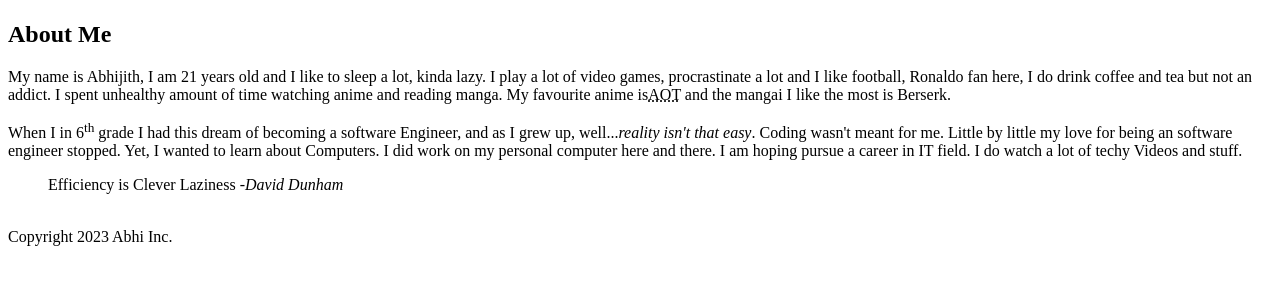
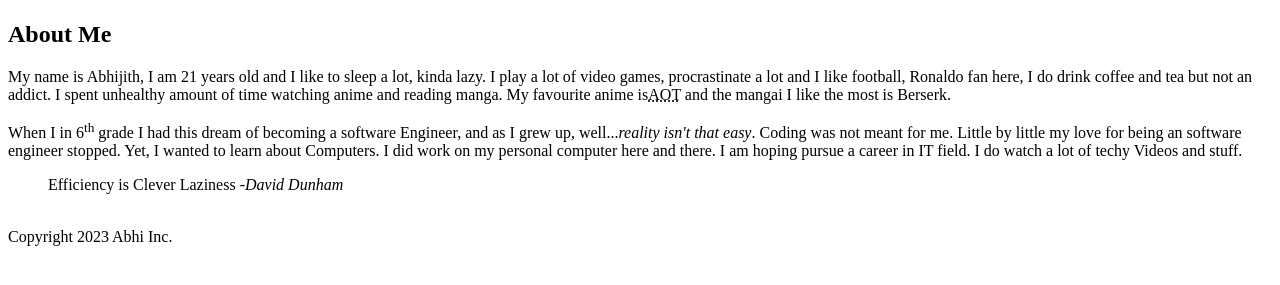
Before and after one commit to venu0005/venu0005.github.io, a plain HTML site: page html-assignment/index.html in a window 1280 px wide. Shown: the part 59-344 px from the top of the page. Drawn offline with Linux system fonts and the light colour scheme.

Commit message:
added tags

```diff
--- a/html-assignment/index.html
+++ b/html-assignment/index.html
@@ -12,7 +12,7 @@
         <h2>About Me</h2>
             <p> My name is Abhijith, I am 21 years old and I like to sleep a lot, kinda lazy. I play a lot of video games, procrastinate a lot and I like football, Ronaldo fan here, I do drink coffee and tea but not an addict. I spent unhealthy amount of time watching anime and reading manga. My favourite anime is<abbr title="Attack On Titan">AOT</abbr> and the mangai I like the most is Berserk. </p>
             <p>
-                When I in 6<sup>th</sup> grade I had this dream of becoming a software Engineer, and as I grew up, well...<em>reality isn't that easy</em>. Coding wasn't meant for me. Little by little my love for being an software engineer stopped. Yet, I wanted to learn about Computers. I did work on my personal computer here and there. I am hoping pursue a career in IT field. I do watch a lot of techy Videos and stuff. <blockquote>Efficiency is Clever Laziness -<cite>David Dunham</cite></blockquote>
+                When I in 6<sup>th</sup> grade I had this dream of becoming a software Engineer, and as I grew up, well...<em>reality isn't that easy</em>. Coding was not meant for me. Little by little my love for being an software engineer stopped. Yet, I wanted to learn about Computers. I did work on my personal computer here and there. I am hoping pursue a career in IT field. I do watch a lot of techy Videos and stuff. <blockquote>Efficiency is Clever Laziness -<cite>David Dunham</cite></blockquote>
             </p>
     </article> <br>
     <footer>Copyright 2023 Abhi Inc. </footer>
```
